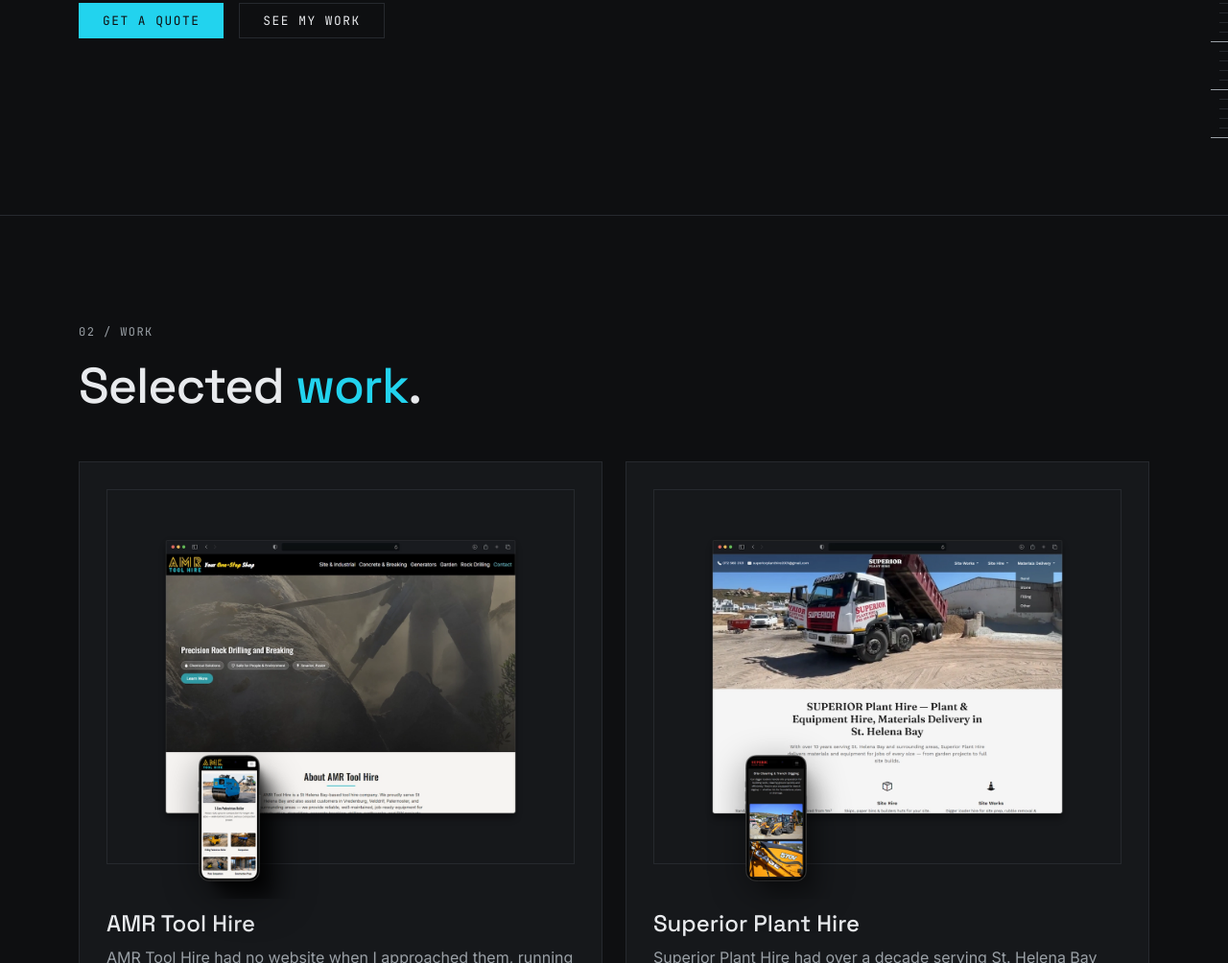
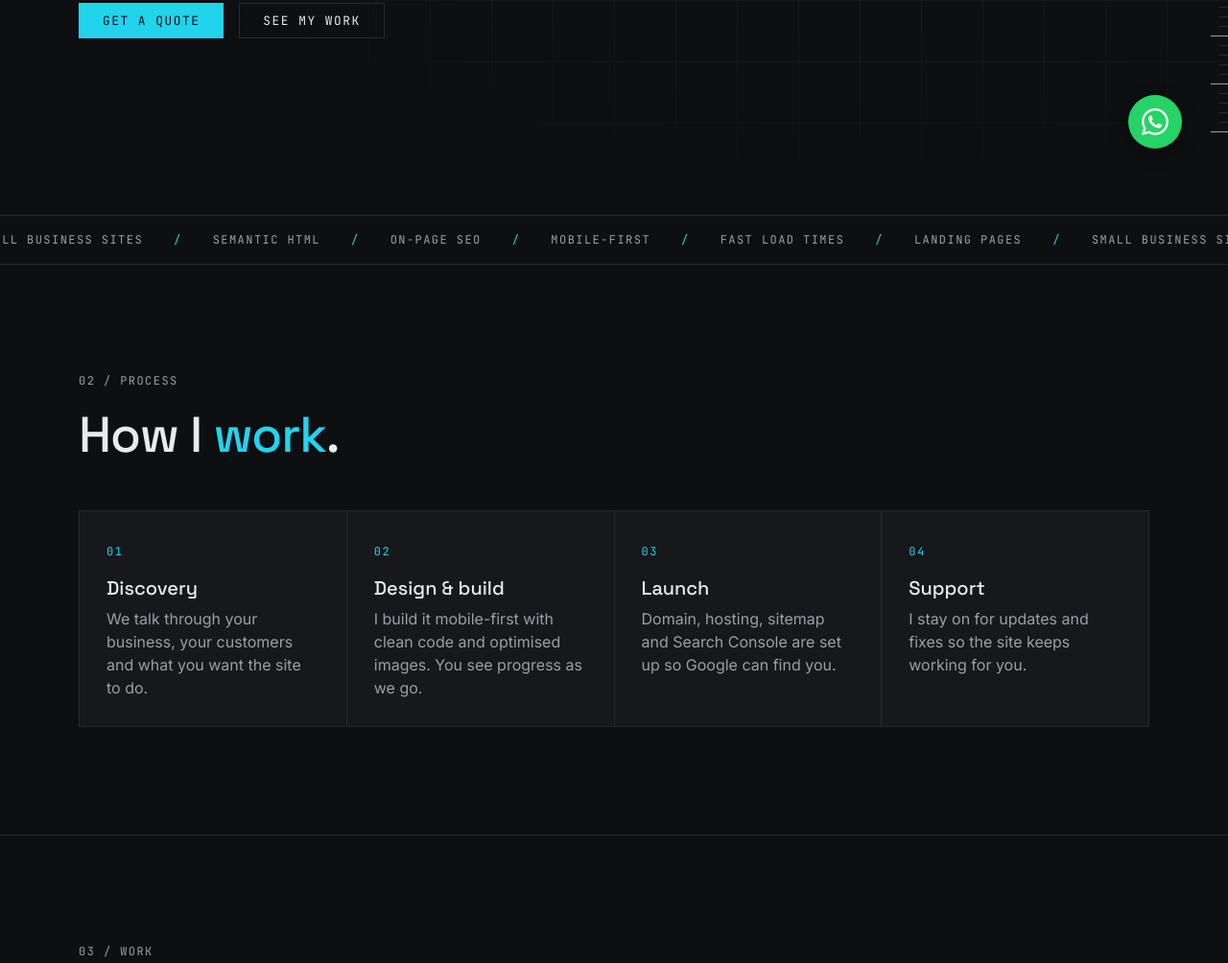
Before and after one commit to eRoux0912/RochePortfolio, a plain HTML site: page index.html in a window 1280 px wide. Shown: the part 629-1633 px from the top of the page at 96% size. Drawn offline with nearby package versions, Linux system fonts and the light colour scheme.

Commit message:
Add marquee, process section, hero background and WhatsApp button; fix contact tag and ruler error
- Fix malformed contact section tag (restores section-block styles and aria-labelledby)
- Add #rulerSection span, fixing the null textContent error in app.js
- Add marquee strip between hero and work (respects prefers-reduced-motion)
- Add "How I work" section with 4-step bordered grid and nav link
- Renumber section tags (About 04, Contact 05)
- Add hero grid lines and accent glow via .hero pseudo-elements
- Add fixed WhatsApp button with whatsapp.svg icon

```diff
--- a/index.html
+++ b/index.html
@@ -77,6 +77,7 @@
     <a class="navbar-brand mono d-none d-sm-inline" href="#home">Roché le Roux</a>
     <ul class="navbar-nav flex-row align-items-center gap-3 gap-md-4 ms-sm-auto">
       <li class="nav-item"><a class="nav-link active" href="#home">Home</a></li>
+      <li class="nav-item"><a class="nav-link" href="#process">Process</a></li>
       <li class="nav-item"><a class="nav-link" href="#work">Work</a></li>
       <li class="nav-item"><a class="nav-link" href="#about">About</a></li>
       <li class="nav-item"><a class="nav-link" href="#contact">Contact</a></li>
@@ -92,7 +93,7 @@
 <main id="main-content">
   <section
     id="home"
-    class="section-full d-flex flex-column justify-content-center py-5"
+    class="hero section-full d-flex flex-column justify-content-center py-5"
   >
     <div class="container">
       <p class="mono mb-4">01 / Home</p>
@@ -114,12 +115,67 @@
     </div>
   </section>
 
+  <!-- marquee strip -->
+
+  <div class="marquee" role="region" aria-label="What I do">
+  <div class="marquee-track">
+    <ul class="marquee-group">
+      <li class="mono">Landing pages</li>
+      <li class="mono">Small business sites</li>
+      <li class="mono">Semantic HTML</li>
+      <li class="mono">On-page SEO</li>
+      <li class="mono">Mobile-first</li>
+      <li class="mono">Fast load times</li>
+    </ul>
+    <ul class="marquee-group" aria-hidden="true">
+      <li class="mono">Landing pages</li>
+      <li class="mono">Small business sites</li>
+      <li class="mono">Semantic HTML</li>
+      <li class="mono">On-page SEO</li>
+      <li class="mono">Mobile-first</li>
+      <li class="mono">Fast load times</li>
+    </ul>
+  </div>
+</div>
+
+<!-- process section  -->
+
+<section id="process" class="section-block" aria-labelledby="process-heading">
+  <div class="container">
+    <p class="mono mb-3">02 / Process</p>
+    <h2 id="process-heading" class="section-title mb-5">How I <span class="accent">work</span>.</h2>
+
+    <ol class="process-grid">
+      <li class="process-step">
+        <span class="mono accent">01</span>
+        <h3 class="h5 mt-3">Discovery</h3>
+        <p class="work-text mb-0">We talk through your business, your customers and what you want the site to do.</p>
+      </li>
+      <li class="process-step">
+        <span class="mono accent">02</span>
+        <h3 class="h5 mt-3">Design &amp; build</h3>
+        <p class="work-text mb-0">I build it mobile-first with clean code and optimised images. You see progress as we go.</p>
+      </li>
+      <li class="process-step">
+        <span class="mono accent">03</span>
+        <h3 class="h5 mt-3">Launch</h3>
+        <p class="work-text mb-0">Domain, hosting, sitemap and Search Console are set up so Google can find you.</p>
+      </li>
+      <li class="process-step">
+        <span class="mono accent">04</span>
+        <h3 class="h5 mt-3">Support</h3>
+        <p class="work-text mb-0">I stay on for updates and fixes so the site keeps working for you.</p>
+      </li>
+    </ol>
+  </div>
+</section>
+
   <!-- work section -->
 
   <section id="work"  class="section-block" aria-labelledby="work-heading">
     <div class="container">
 
-    <p class="mono mb-3">02 / Work</p>
+    <p class="mono mb-3">03 / Work</p>
     <h2 id="work-heading" class="section-title mb-5">Selected <span class="accent">work</span>.</h2>
     <div class="row g-4">
 
@@ -188,7 +244,7 @@
 
 <section id="about"  class="section-block" aria-labelledby="about-heading">
   <div class="container">
-    <p class="mono mb-3">03 / About</p>
+    <p class="mono mb-3">04 / About</p>
     <h2 id="about-heading" class="section-title mb-5">Where marketing <span class="accent">meets code</span>.</h2>
 
     <div class="row align-items-center g-4 g-lg-5">
@@ -220,10 +276,11 @@
 </section>
 
 <!-- contact section -->
-<section
-  id="contact" class=" class="section-block aria-labelledby="work-heading">
+
+
+<section id="contact" class="section-block" aria-labelledby="contact-heading">
   <div class="container">
-    <p class="mono mb-3">04 / Contact</p>
+    <p class="mono mb-3">05 / Contact</p>
     <h2 id="contact-heading" class="section-title mb-5">
       Let's work <span class="accent">together</span>.
     </h2>
@@ -309,9 +366,20 @@
   </div>
 </footer>
 
+<a
+  href="https://wa.me/27629001998"
+  target="_blank"
+  rel="noopener"
+  class="whatsapp-btn position-fixed bottom-0 end-0 m-3 me-xl-5"
+  aria-label="Chat with me on WhatsApp"
+>
+  <img src="images/whatsapp.svg" alt="" width="28" height="28">
+</a>
+
 <!-- ruler html -->
 
 <aside class="ruler d-none d-xl-flex" aria-hidden="true">
+  <span id="rulerSection" class="ruler-section mono"></span>
   <div class="ruler-track">
     <div class="ruler-marker">
       <span id="rulerPercent" class="ruler-percent mono">000%</span>
--- a/style.css
+++ b/style.css
@@ -6,6 +6,7 @@
   --text-muted: #9aa0a6;
   --accent: #22d3ee;
   --accent-contrast: #0e0f11;
+  --whatsapp: #25d366;
 
   --font-heading: 'Space Grotesk', sans-serif;
   --font-body: 'Inter', sans-serif;
@@ -42,6 +43,39 @@
 
 .accent {
   color: var(--accent);
+}
+
+/* hero background */
+
+.hero {
+  position: relative;
+  overflow: hidden;
+  isolation: isolate;
+}
+
+.hero::before {
+  content: "";
+  position: absolute;
+  inset: 0;
+  z-index: -1;
+  background-image:
+    linear-gradient(var(--border) 1px, transparent 1px),
+    linear-gradient(90deg, var(--border) 1px, transparent 1px);
+  background-size: 4rem 4rem;
+  -webkit-mask-image: radial-gradient(ellipse at 70% 40%, #000 0%, transparent 70%);
+  mask-image: radial-gradient(ellipse at 70% 40%, #000 0%, transparent 70%);
+}
+
+.hero::after {
+  content: "";
+  position: absolute;
+  top: -10rem;
+  right: -10rem;
+  width: 40rem;
+  height: 40rem;
+  z-index: -1;
+  pointer-events: none;
+  background: radial-gradient(circle, color-mix(in srgb, var(--accent) 22%, transparent), transparent 65%);
 }
 
 /* navbar */
@@ -182,6 +216,75 @@
 .btn-outline-site:focus-visible {
   outline: 2px solid var(--accent);
   outline-offset: 4px;
+}
+
+/* marquee strip  */
+
+/* marquee */
+
+.marquee {
+  overflow: hidden;
+  border-top: 1px solid var(--border);
+  padding-block: 1rem;
+}
+
+.marquee-track {
+  display: flex;
+  width: max-content;
+  animation: marquee 30s linear infinite;
+}
+
+.marquee-group {
+  display: flex;
+  flex-shrink: 0;
+  gap: 2rem;
+  margin: 0;
+  padding: 0 2rem 0 0;
+  list-style: none;
+}
+
+.marquee-group li::before {
+  content: "/";
+  color: var(--accent);
+  margin-right: 2rem;
+}
+
+@keyframes marquee {
+  to { transform: translateX(-50%); }
+}
+
+@media (prefers-reduced-motion: reduce) {
+  .marquee-track { animation: none; }
+  .marquee { overflow-x: auto; }
+  .marquee-group[aria-hidden="true"] { display: none; }
+}
+
+/* process section  */
+
+/* process */
+
+.process-grid {
+  display: grid;
+  grid-template-columns: 1fr;
+  gap: 1px;
+  margin: 0;
+  padding: 0;
+  list-style: none;
+  background: var(--border);
+  border: 1px solid var(--border);
+}
+
+.process-step {
+  background: var(--surface);
+  padding: 1.75rem;
+}
+
+@media (min-width: 768px) {
+  .process-grid { grid-template-columns: repeat(2, 1fr); }
+}
+
+@media (min-width: 992px) {
+  .process-grid { grid-template-columns: repeat(4, 1fr); }
 }
 
 /* work section */
@@ -414,6 +517,32 @@
   filter: invert(1);
 }
 
+/* whatsapp button */
+
+.whatsapp-btn {
+  width: 3.5rem;
+  height: 3.5rem;
+  display: grid;
+  place-items: center;
+  background: var(--whatsapp);
+  border-radius: 50%;
+  box-shadow: 0 6px 18px rgba(0, 0, 0, 0.35);
+  z-index: 1020;
+  transition: transform 0.3s ease, filter 0.3s ease;
+}
+
+@media (hover: hover) and (pointer: fine) {
+  .whatsapp-btn:hover {
+    transform: translateY(-2px);
+    filter: brightness(1.1);
+  }
+}
+
+.whatsapp-btn:focus-visible {
+  outline: 2px solid var(--accent);
+  outline-offset: 4px;
+}
+
 /* ruler css */
 
 .ruler {
```
Also changed, not shown: images/whatsapp.svg (added).
